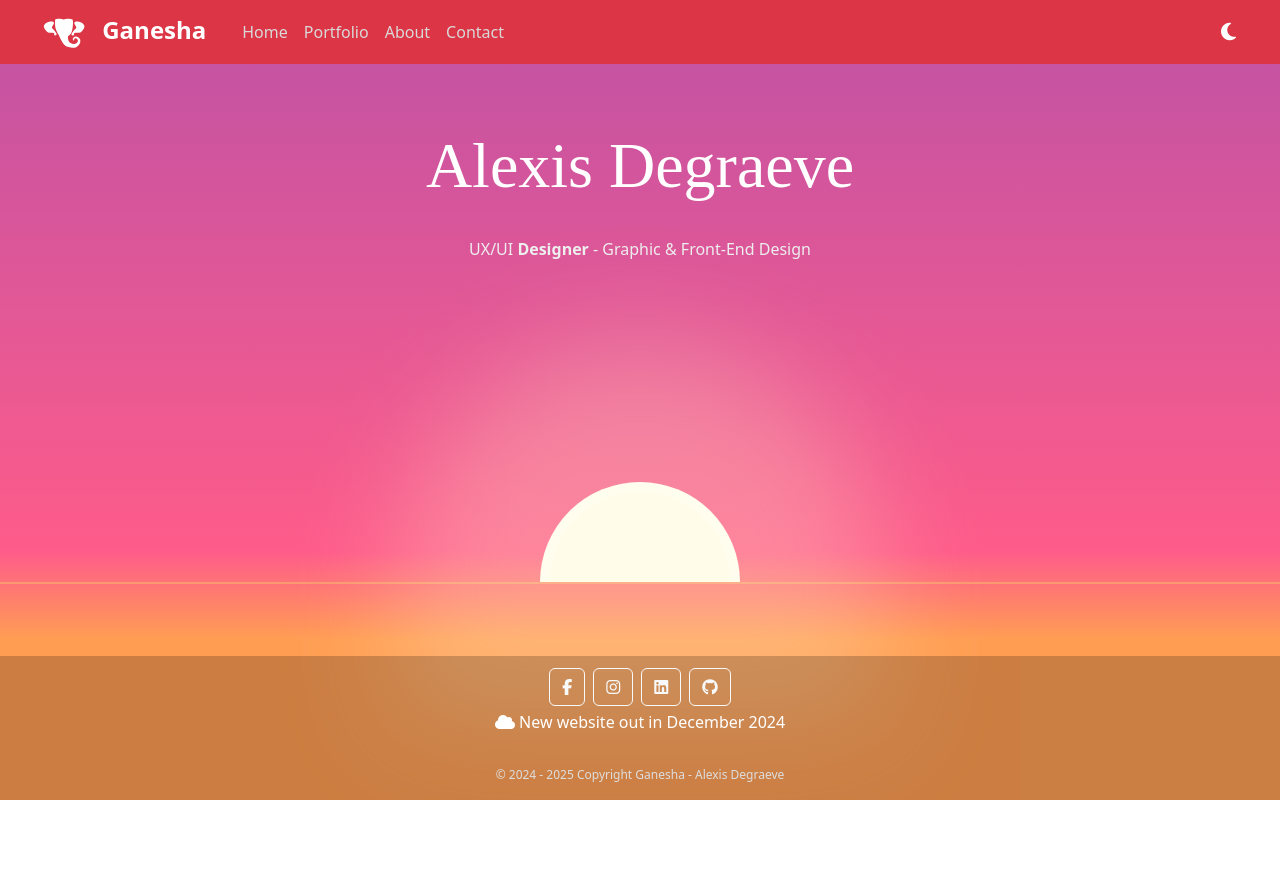
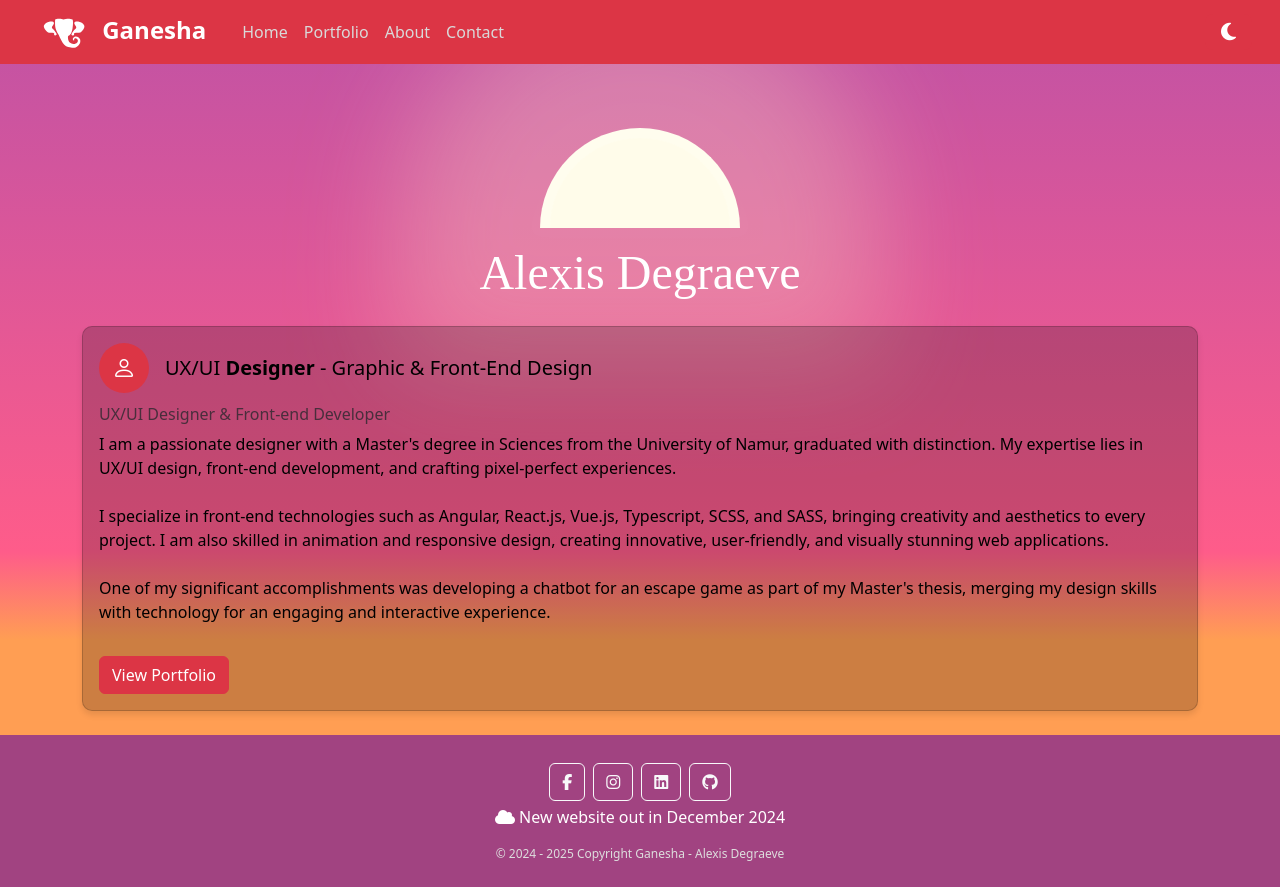
Before and after one commit to alexisdegraeve/ganeshasiteofficial, an Angular app in the folder ganeshawebsite/: page / in a window 1280 px wide. Before the commit the page ends 800 px from the top, so only its background shows below. Built offline with nearby package versions, Linux system fonts and the light colour scheme; a web font is replaced by a local one.

Commit message:
change welcome page

```diff
--- a/ganeshawebsite/src/app/ganesha/welcome/welcome.component.html
+++ b/ganeshawebsite/src/app/ganesha/welcome/welcome.component.html
@@ -1,10 +1,34 @@
 <a class="copyright" href="https://www.flaticon.com/free-icons/ganesha" title="ganesha icons">Ganesha icons created by Freepik - Flaticon</a>
 <div class="container d-flex justify-content-center">
     <div class="container-inside">
+
+        <div class="sun-container">
+            <div class="sun">
+            </div>
+        </div>
         <h1>Alexis Degraeve</h1>
-        <p class="subtitle">
-            UX/UI <b>Designer</b> - Graphic & Front-End Design
-        </p>
+
+        <div class="card mb-4 card-info mt-4">
+            <div class="card-body">
+                <div class="d-flex align-items-center mb-3">
+                    <div class="rounded-circle" style="background-color: #dc3545; width: 50px; height: 50px; display: flex; justify-content: center; align-items: center; color: white; font-size: 1.5rem;">
+                        <i class="bi bi-person"></i>
+                    </div>
+                    <h5 class="card-title ms-3 mb-0"> UX/UI <b>Designer</b> - Graphic & Front-End Design</h5>
+                </div>
+
+                <h6 class="card-subtitle mb-2 text-muted">UX/UI Designer & Front-end Developer</h6>
+                <p class="card-text">
+                    I am a passionate designer with a Master's degree in Sciences from the University of Namur, graduated with distinction. My expertise lies in UX/UI design, front-end development, and crafting pixel-perfect experiences.
+                    <br/><br/> I specialize in front-end technologies such as Angular, React.js, Vue.js, Typescript, SCSS, and SASS, bringing creativity and aesthetics to every project. I am also skilled in animation and responsive design, creating innovative,
+                    user-friendly, and visually stunning web applications.
+                    <br/><br/> One of my significant accomplishments was developing a chatbot for an escape game as part of my Master's thesis, merging my design skills with technology for an engaging and interactive experience.
+                </p>
+
+                <a href="your-portfolio-link.com" class="btn btn-danger mt-3">View Portfolio</a>
+            </div>
+        </div>
+
     </div>
 </div>
 
@@ -29,8 +53,3 @@
     <span></span>
     <span></span>
 </section>
-
-<div class="sun-container" *ngIf="!darkTheme">
-    <div class="sun">
-    </div>
-</div>
--- a/ganeshawebsite/src/app/ganesha/welcome/welcome.component.scss
+++ b/ganeshawebsite/src/app/ganesha/welcome/welcome.component.scss
@@ -1,10 +1,12 @@
+.card-info {
+    background: rgba(0, 0, 0, 0.2);
+    border-radius: 10px;
+    box-shadow: 0 4px 6px rgba(0, 0, 0, 0.1);
+}
+
 .sun-container {
     display: flex;
     justify-content: center;
-    position: absolute;
-    bottom: 13.5rem;
-    width: 100%;
-    border-bottom: 2px solid #fb9970;
 }
 
 .sun {
@@ -42,7 +44,8 @@ h1 {
     margin: 0;
     color: var(--title-ganesha);
     text-align: center;
-    font-size: 4rem;
+    font-size: 3rem;
+    margin-top: 1rem;
 }
 
 .subtitle {
--- a/ganeshawebsite/src/app/shared/footer/footer.component.html
+++ b/ganeshawebsite/src/app/shared/footer/footer.component.html
@@ -1,7 +1,7 @@
 <!-- Footer -->
-<footer class="bg-footer text-center text-white fixed-bottom">
+<footer class="bg-footer text-center text-white py-4">
     <!-- Grid container -->
-    <div class="container pt-2">
+    <div class="container">
         <!-- Section: Social media -->
         <section>
             <!-- Facebook -->
@@ -35,7 +35,7 @@
     <!-- Grid container -->
 
     <!-- Copyright -->
-    <div class="text-center p-3 copyright-txt ">
+    <div class="text-center copyright-txt ">
         © 2024 - 2025 Copyright Ganesha - Alexis Degraeve
     </div>
     <!-- Copyright -->
--- a/ganeshawebsite/src/app/shared/footer/footer.component.scss
+++ b/ganeshawebsite/src/app/shared/footer/footer.component.scss
@@ -6,4 +6,5 @@
 .bg-footer {
     background-color: var(--bg-footer);
     z-index: 10;
+    position: relative;
 }
--- a/ganeshawebsite/src/dark-theme.scss
+++ b/ganeshawebsite/src/dark-theme.scss
@@ -4,7 +4,7 @@ body.dark-theme {
     --txt-grey: #ddd;
     background-image: linear-gradient(160deg, #111822 0%, #4575A3 100%);
     --title-ganesha: #fff;
-    --bg-footer: rgba(0, 0, 0, 0.2);
+    --bg-footer: #1a2839;
     --bg-header: #252728;
     --bs-body-color: #fff;
     --bs-body-bg: #252728;
--- a/ganeshawebsite/src/light-theme.scss
+++ b/ganeshawebsite/src/light-theme.scss
@@ -4,7 +4,7 @@ body {
     --title-ganesha: #fff;
     --txt-grey: #ddd;
     background-image: linear-gradient(to bottom, #bf52a5 0, #fe5c8a 69%, #ff9e53 80%, #ff9e53 100%);
-    --bg-footer: rgba(0, 0, 0, 0.2);
+    --bg-footer: #a14381;
     --bg-header: #dc3545;
     --bs-body-color: black;
     --bs-body-bg: #fff;
```
